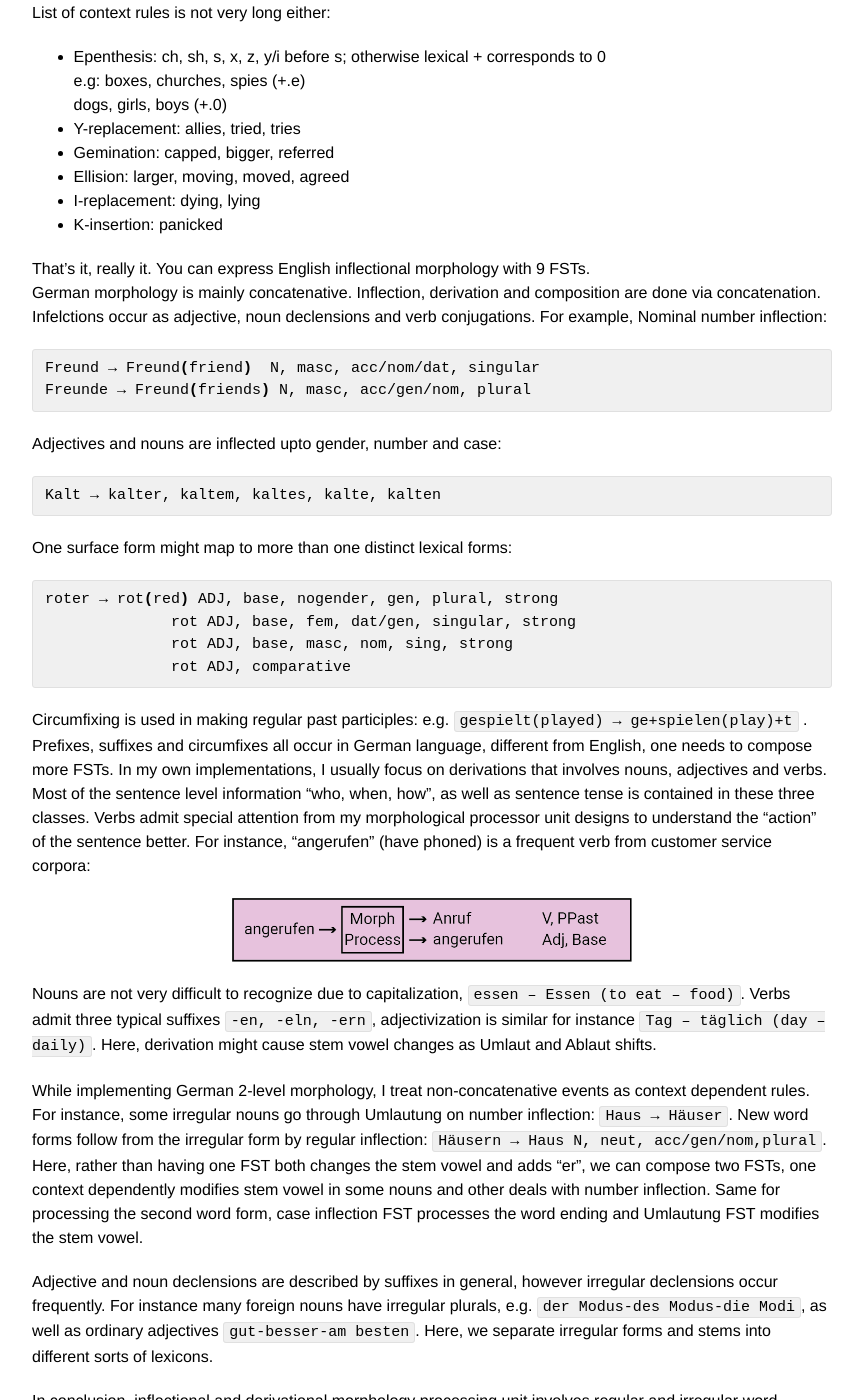
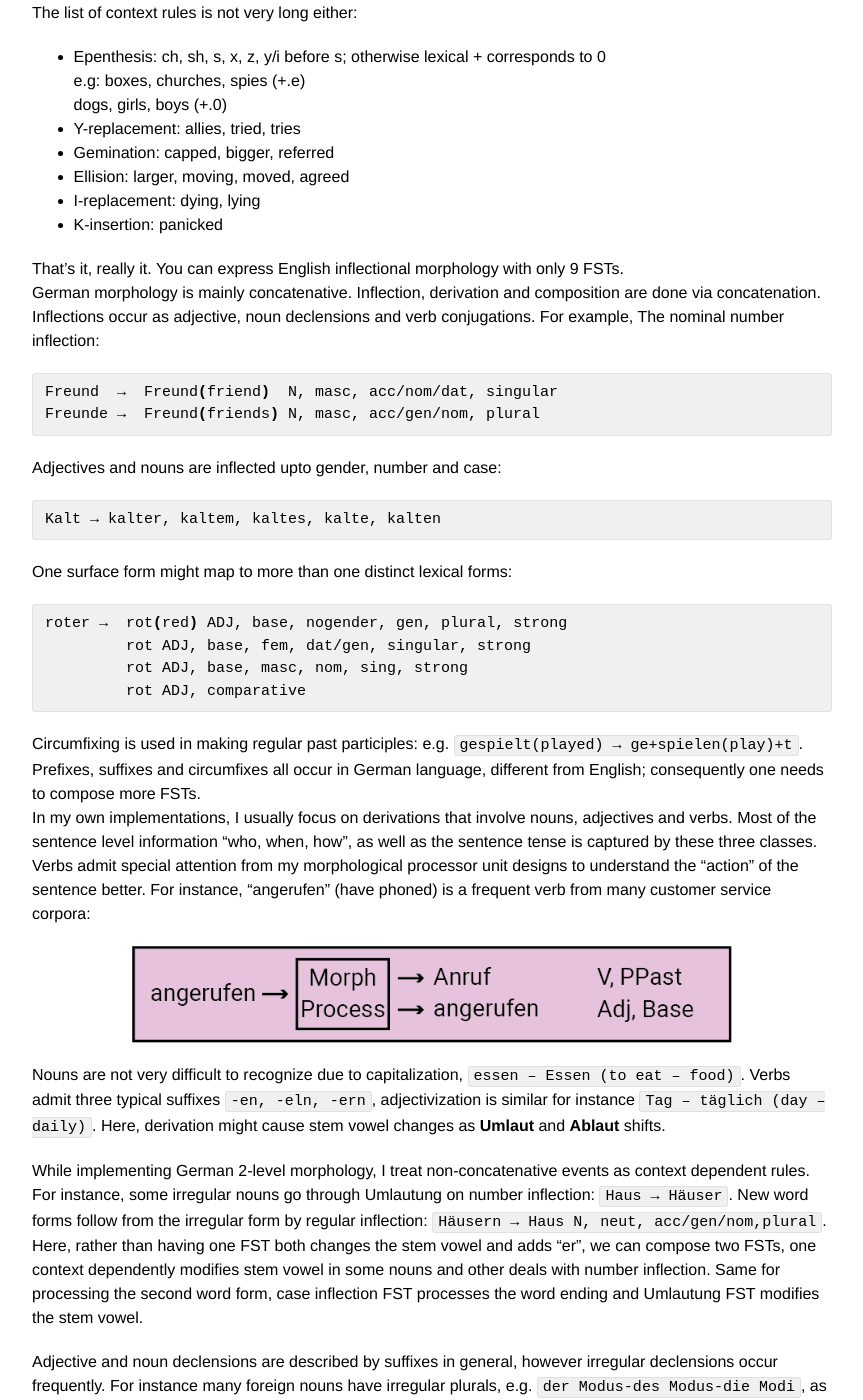
Before and after one commit to DuyguA/DuyguA.github.io, a Jekyll site: the page built from _posts/2017-12-10-german-t1o-level-morphology.md, in a window 1280 px wide and 1400 px high, scrolled down 1035 px. Shown: the whole window, without its empty margins (208-1071 px from the left). Built offline with Jekyll 4.4.1, drawn with Linux system fonts in a browser that asks for light colours; nearby versions of some CDN libraries; some web fonts are replaced; some of the changed text lies outside the part shown.

Commit message:
style changes

````diff
--- a/_posts/2017-12-10-german-t1o-level-morphology.md
+++ b/_posts/2017-12-10-german-t1o-level-morphology.md
@@ -10,7 +10,7 @@ preview_pic: /assets/images/german-morph.png
 
 # German 2-Level Morphology
 
-2-level morphology is commonly being used for morphological analysis of morphologically complex languages since 1980s. Given surface form, one aims to find the lexical form(s) (possibly more than one, as we’ll see soon) and vice versa, switch between the surface form and the lexical form hence the morphological analysis easily. FSTs are used to map a regular language(surface language) to another regular language(lexical language). The lexical and surface levels are connected via several FSTs.
+2-level morphology is commonly being used for morphological analysis of morphologically complex languages since 1980s. Given surface form, one aims to find the lexical form(s) (possibly more than one, as we’ll see soon) and vice versa, switch between the surface form and the lexical form; hence the morphological analysis easily. FSTs are used to map a regular language (the surface language) to another regular language (the lexical language). The lexical and surface levels are connected via several FSTs.
 
 ```sh
 Lexical form:  s p y + 0 s	g e h en+  s t
@@ -37,7 +37,7 @@ Before German, let’s see his morphologically not-so-interesting cousin English
 |                   |               -es superlative                                            |
 
 
-List of context rules is not very long either:
+The list of context rules is not very long either:
 
 * Epenthesis: ch, sh, s, x, z, y/i before s; otherwise lexical + corresponds to 0
 e.g: boxes, churches, spies (+.e)
@@ -48,13 +48,13 @@ e.g: boxes, churches, spies (+.e)
 * I-replacement: dying, lying
 - K-insertion: panicked
 
-That's it, really it. You can express English inflectional morphology with 9 FSTs.
-German morphology is mainly concatenative. Inflection, derivation and composition are done via concatenation. Infelctions occur as adjective, noun declensions and verb conjugations. For example,
-Nominal number inflection:
+That's it, really it. You can express English inflectional morphology with only 9 FSTs.
+German morphology is mainly concatenative. Inflection, derivation and composition are done via concatenation. Inflections occur as adjective, noun declensions and verb conjugations. For example,
+The nominal number inflection:
 
 ```sh
-Freund → Freund(friend)  N, masc, acc/nom/dat, singular
-Freunde → Freund(friends) N, masc, acc/gen/nom, plural
+Freund  →  Freund(friend)  N, masc, acc/nom/dat, singular
+Freunde →  Freund(friends) N, masc, acc/gen/nom, plural
 ```
 
 Adjectives and nouns are inflected upto gender, number and case:
@@ -62,24 +62,25 @@ Adjectives and nouns are inflected upto gender, number and case:
 ```sh
 Kalt → kalter, kaltem, kaltes, kalte, kalten
 ```
+
 One surface form might map to more than one distinct lexical forms:
 
 ```sh
-roter → rot(red) ADJ, base, nogender, gen, plural, strong
-              rot ADJ, base, fem, dat/gen, singular, strong
-              rot ADJ, base, masc, nom, sing, strong
-              rot ADJ, comparative
+roter →  rot(red) ADJ, base, nogender, gen, plural, strong
+         rot ADJ, base, fem, dat/gen, singular, strong
+         rot ADJ, base, masc, nom, sing, strong
+         rot ADJ, comparative
 ```
 
-Circumfixing is used in making regular past participles: e.g. `gespielt(played) → ge+spielen(play)+t` . Prefixes, suffixes and circumfixes all occur in German language, different from English, one needs to compose more FSTs.
-In my own implementations, I usually focus on derivations that involves nouns, adjectives and verbs. Most of the sentence level information “who, when, how”, as well as sentence tense is contained in these three classes. Verbs admit special attention from my morphological processor unit designs to understand the “action” of the sentence better. For instance, “angerufen” (have phoned) is a frequent verb from customer service corpora:
+Circumfixing is used in making regular past participles: e.g. `gespielt(played) → ge+spielen(play)+t`. Prefixes, suffixes and circumfixes all occur in German language, different from English; consequently one needs to compose more FSTs.
+In my own implementations, I usually focus on derivations that involve nouns, adjectives and verbs. Most of the sentence level information “who, when, how”, as well as the sentence tense is captured by these three classes. Verbs admit special attention from my morphological processor unit designs to understand the “action” of the sentence better. For instance, “angerufen” (have phoned) is a frequent verb from many customer service corpora:
 
 <figure>
-  <img class="halfw" src="/assets/images/german-morph.png" alt="german-morph.png">
+  <img class="tqw" src="/assets/images/german-morph.png" alt="german-morph.png">
 </figure>
 
 
-Nouns are not very difficult to recognize due to capitalization, `essen – Essen (to eat – food)`. Verbs admit  three typical suffixes `-en, -eln, -ern`, adjectivization is similar for instance `Tag – täglich (day – daily)`. Here, derivation might cause stem vowel changes as Umlaut and Ablaut shifts.
+Nouns are not very difficult to recognize due to capitalization, `essen – Essen (to eat – food)`. Verbs admit  three typical suffixes `-en, -eln, -ern`, adjectivization is similar for instance `Tag – täglich (day – daily)`. Here, derivation might cause stem vowel changes as **Umlaut** and **Ablaut** shifts.
 
 While implementing  German 2-level morphology, I treat non-concatenative events as context dependent rules. For instance, some irregular nouns go through Umlautung on number inflection: `Haus → Häuser`. New word forms follow from the irregular form by regular inflection: `Häusern → Haus N, neut, acc/gen/nom,plural`. Here, rather than having one FST both changes the stem vowel and adds “er”, we can compose two FSTs, one context dependently modifies stem vowel in some nouns and other deals with number inflection. Same for processing the second word form, case inflection FST processes the word ending and Umlautung FST modifies the stem vowel.
 
````
